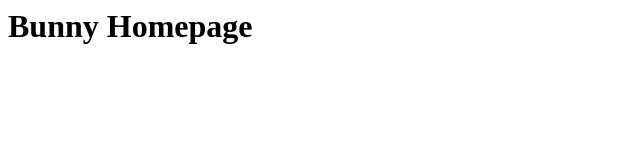
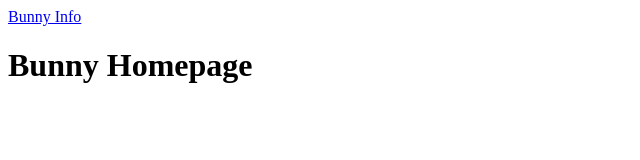
Before and after one commit to JonathanEleiott/front-end-demo, a plain HTML site: page index.html in a window 1280 px wide. Shown: the whole page, without its empty margins (0-640 px from the left). Drawn offline with Linux system fonts and the light colour scheme.

Commit message:
Add Nav bar

```diff
--- a/index.html
+++ b/index.html
@@ -3,6 +3,12 @@
     <title>My Front End Demo</title>
   </head>
   <body>
+    <header>
+      <nav>
+        <a href="https://www.bluecross.org.uk/advice/rabbit/wellbeing-and-care/facts-about-rabbits">Bunny Info</a>
+      </nav>
+    </header>
+
     <h1>Bunny Homepage</h1>
   </body>
 </html>
```
